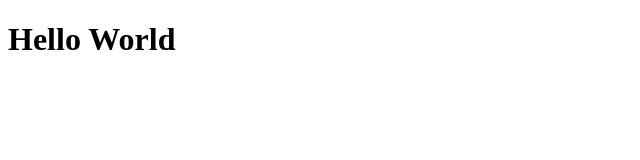
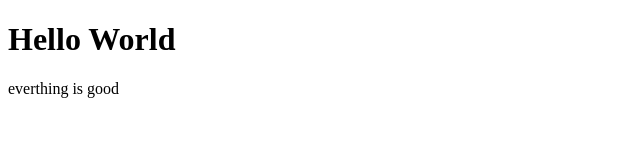
Before and after one commit to abdulhafiz0007/git_practise, a plain HTML site: page index.html in a window 1280 px wide. Shown: the whole page, without its empty margins (0-640 px from the left). Drawn offline with Linux system fonts and the light colour scheme.

Commit message:
add desc to html file

```diff
--- a/index.html
+++ b/index.html
@@ -9,6 +9,7 @@
 <body>
 
     <h1>Hello World</h1>
+    <p>everthing is good</p>
 
 </body>
 </html>
```
